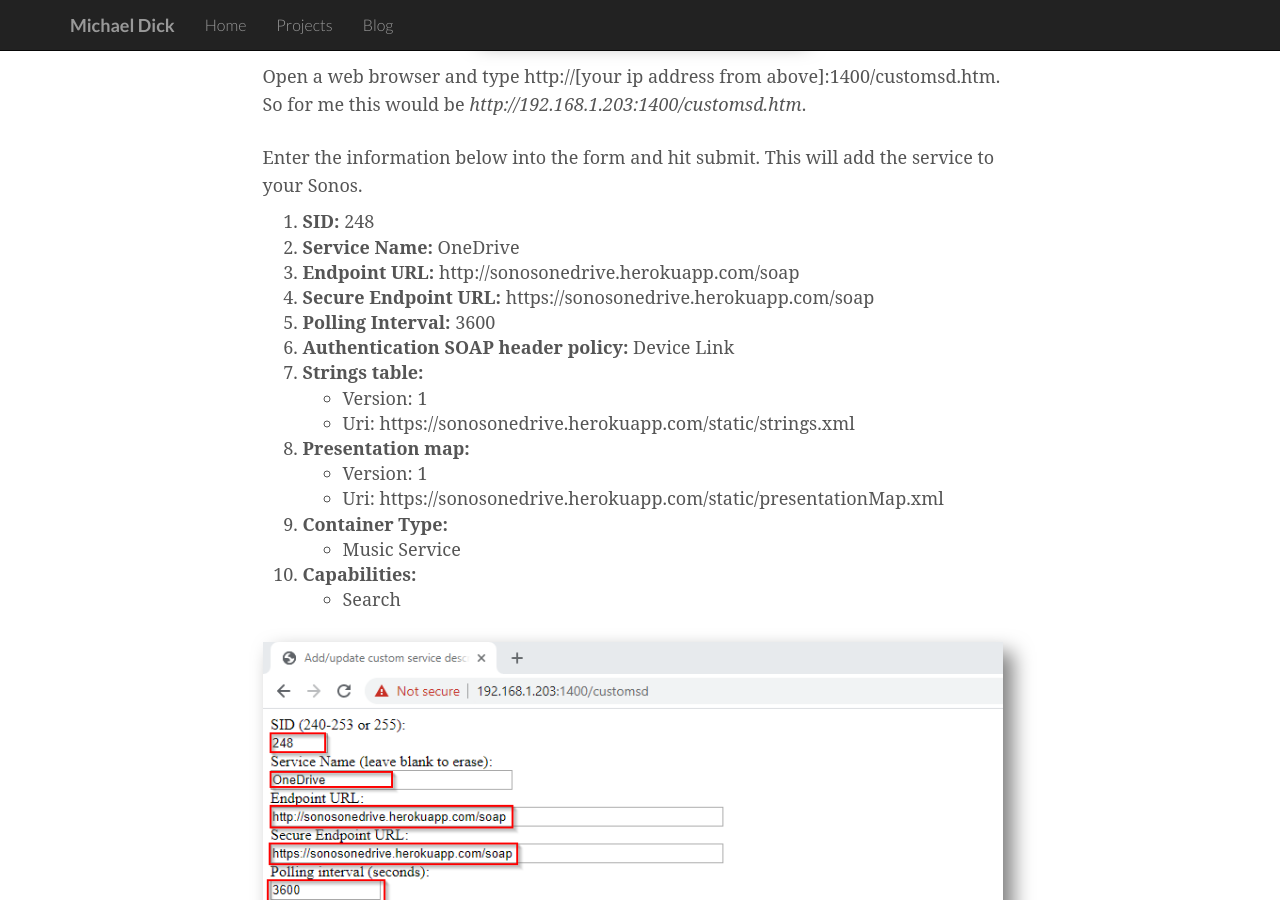
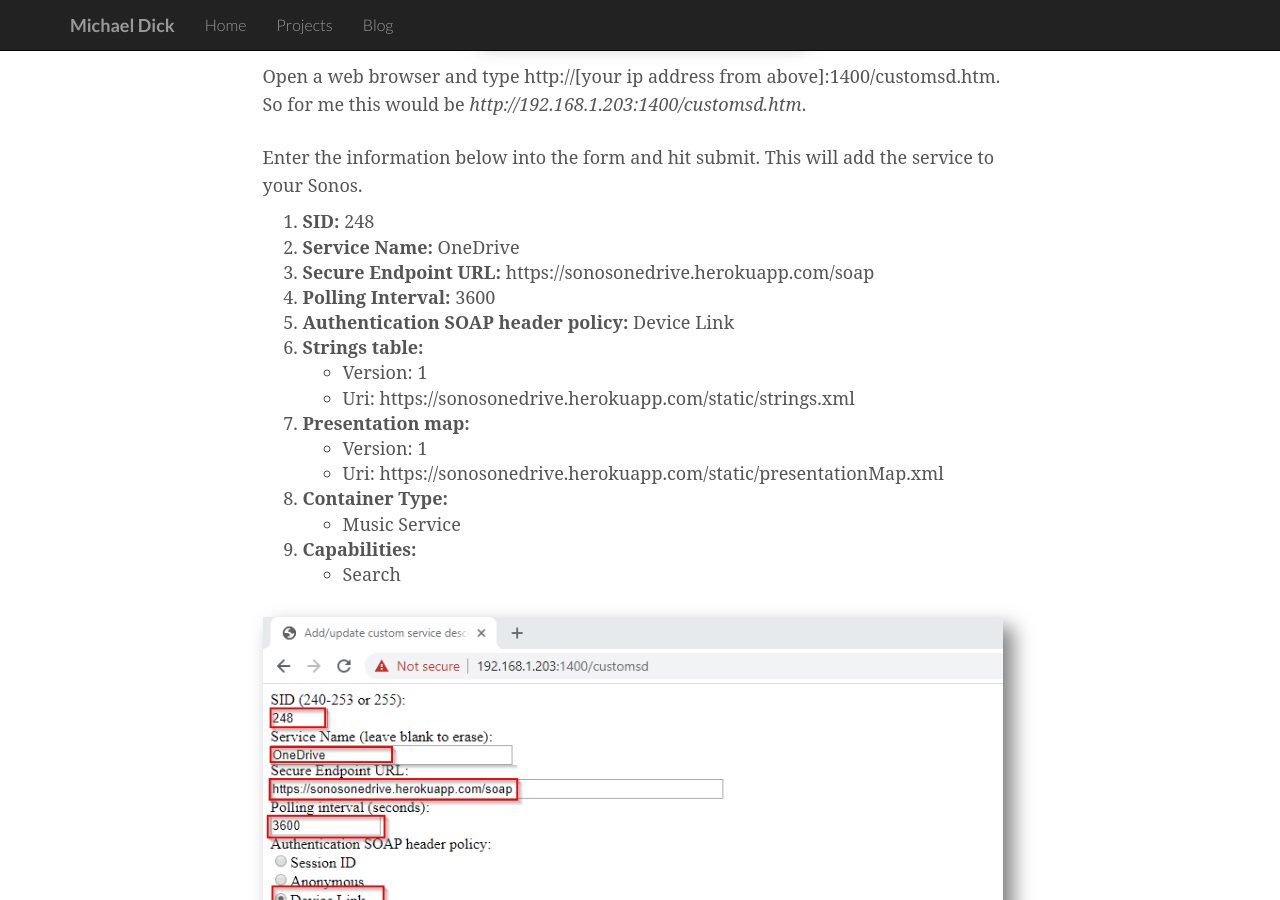
Before and after one commit to bertique/bertique.github.io, a Jekyll site: the page built from sonosonedrive.md, in a window 1280 px wide and 900 px high, scrolled down 2818 px. Built offline with Jekyll 4.4.1, drawn with Linux system fonts in a browser that asks for light colours; comment, search, counter and statistics services are not loaded.

```diff
--- a/sonosonedrive.md
+++ b/sonosonedrive.md
@@ -77,7 +77,6 @@ Enter the information below into the form and hit submit. This will add the serv
 
 1. **SID:** 248
 2. **Service Name:** OneDrive
-3. **Endpoint URL:** http://sonosonedrive.herokuapp.com/soap
 4. **Secure Endpoint URL:** https://sonosonedrive.herokuapp.com/soap
 5. **Polling Interval:** 3600
 6. **Authentication SOAP header policy:** Device Link
```
Also changed, not shown: sonosnpr.md (+0 -1 lines), img/sonos-nprone/sonos-add4.png, img/sonos-onedrive/sonos-add4.png.
